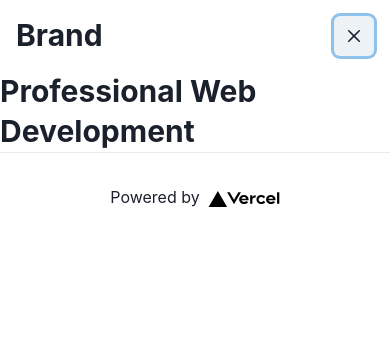
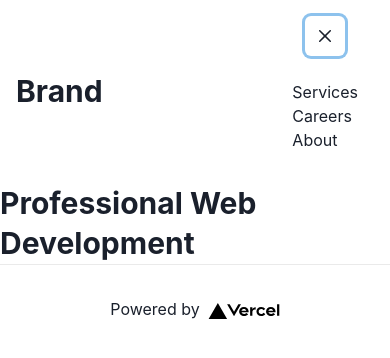
Before and after one commit to eric-do/business-app, a Next.js app: page / in a window 390 px wide. Both pictures are taken after a click on the button "Toggle navigation". Shown: the top 358 px of the page. Built offline with nearby package versions, Linux system fonts and the light colour scheme.

Commit message:
Add collapse to menu

```diff
--- a/components/common/Navbar/Navbar.tsx
+++ b/components/common/Navbar/Navbar.tsx
@@ -8,14 +8,16 @@ import {
   Text,
   Center,
   HStack,
+  VStack,
   useDisclosure,
   IconButton,
+  Collapse
 } from '@chakra-ui/react';
 import { HamburgerIcon, CloseIcon } from '@chakra-ui/icons';
 import NextLink from 'next/link';
 import { Link } from '@/components/ui'
 
-export const pages = [
+export const NAV_ITEMS = [
   {
     title: 'Services',
     url: '/services',
@@ -46,6 +48,17 @@ const Navbar = () => {
       </Box>
       <Spacer />
       <Flex
+        justifyContent='space-between'
+        display={{
+          base: 'none',
+          md: 'flex',
+        }}
+      >
+        <DesktopNav />
+        <Button colorScheme={'blue'}>{contact}</Button>
+      </Flex>
+      <VStack>
+      <Flex
         flex={{ base: 1, md: 'auto' }}
         justifyContent='flex-end'
         display={{
@@ -55,22 +68,20 @@ const Navbar = () => {
       >
         <IconButton
           onClick={onToggle}
+          variant='ghost'
           aria-label='Toggle navigation'
           icon={
             isOpen ? <CloseIcon w={3} h={3} /> : <HamburgerIcon w={5} h={5} />
           }
         />
       </Flex>
-      <Flex
-        justifyContent='space-between'
-        display={{
-          base: 'none',
-          md: 'flex',
-        }}
+      <Collapse
+        in={isOpen}
+        animateOpacity
       >
-        <DesktopNav />
-        <Button colorScheme={'blue'}>{contact}</Button>
-      </Flex>
+        <MobileNav />
+      </Collapse>
+      </VStack>
     </Flex>
   );
 };
@@ -82,7 +93,7 @@ const DesktopNav = () => {
       justifyContent={'space-between'}
       px={14}
     >
-      {pages.map((p) => (
+      {NAV_ITEMS.map((p) => (
         <Link src={p.url} key={p.url}>
           <Text fontSize={'lg'}>{p.title}</Text>
         </Link>
@@ -91,4 +102,24 @@ const DesktopNav = () => {
   );
 };
 
+const MobileNav = () => {
+  return (
+    <VStack
+      p={4}
+      display={{ md: 'none' }}
+    >
+      {NAV_ITEMS.map(navItem => (
+        <Link
+         src={navItem.url}
+         key={navItem.url}
+        >
+          <Box>
+            {navItem.title}
+          </Box>
+        </Link>
+      ))}
+    </VStack>
+  )
+}
+
 export default Navbar;
```
Also changed, not shown: 1 other file (tests, documents, lock files or other folders).
